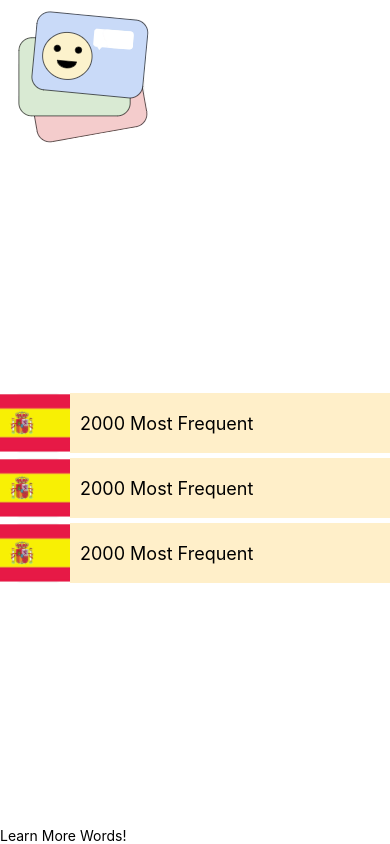
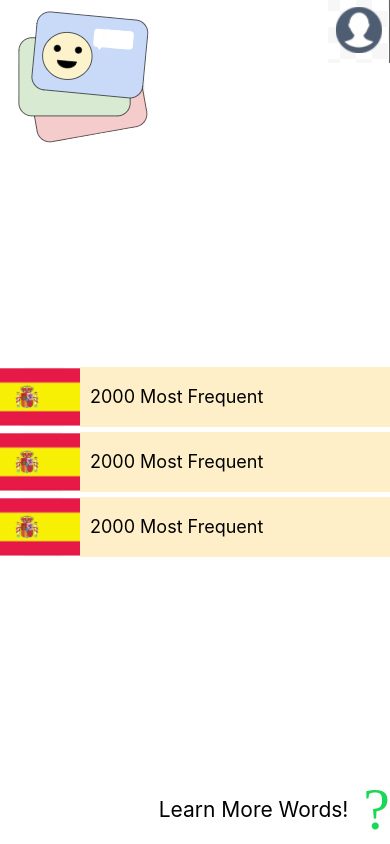
Before and after one commit to sherbo/nativo, a React Native app in the folder frontend/: screen / in a window 390 px wide. Built offline with nearby package versions, Linux system fonts and the light colour scheme.

Commit message:
Rough version of deck list done

```diff
--- /dev/null
+++ b/frontend/components/AddPackButton.js
@@ -0,0 +1,11 @@
+import React from 'react';
+import { StyleSheet, TouchableOpacity } from 'react-native';
+import { Ionicons } from '@expo/vector-icons';
+
+export default function AddPackButton() {
+	return (
+    <TouchableOpacity>
+      <Ionicons name='md-add-circle-outline' size={60} color='#1ad856' />
+    </TouchableOpacity>
+  )
+}
--- a/frontend/components/DeckPreview.js
+++ b/frontend/components/DeckPreview.js
@@ -15,11 +15,12 @@ const styles = StyleSheet.create({
     flexDirection: 'row',
     alignItems: 'center',
     backgroundColor: '#ffefc9',
-    marginBottom: 5
+    marginBottom: 5,
+    width: '100%'
   },
   image: {
     height: 60,
-    width: 70,
+    width: 80,
     marginRight: 10
   }
 })
--- a/frontend/screens/DeckList.js
+++ b/frontend/screens/DeckList.js
@@ -1,28 +1,36 @@
 import React from 'react';
-import { StyleSheet, View, Image, Text } from 'react-native';
+import { StyleSheet, SafeAreaView, View, Image, Text } from 'react-native';
 
 import DeckPreview from '../components/DeckPreview';
+import AddPackButton from '../components/AddPackButton';
 
 export default function DeckList() {
 	return (
-    <View style={styles.container}>
-      <View>
+    <SafeAreaView style={styles.container}>
+      <View style={{flexDirection: 'row', justifyContent: 'space-between'}}>
         <Image source={require('../assets/logo.png')} />
+        <Image source={require('../assets/userAvatar.png')} />
       </View>
-      <View >
+      <View style={styles.deckContainer}>
         <DeckPreview />
         <DeckPreview />
         <DeckPreview />
       </View>
-      <View><Text>Learn More Words!</Text></View>
-    </View>
+      <View style={{flexDirection: 'row', justifyContent: 'flex-end', alignItems: 'center'}}>
+        <Text style={{fontSize: 21, marginRight: 15}}>Learn More Words!</Text>
+        <AddPackButton />
+      </View>
+    </SafeAreaView>
   )
 }
 
 const styles = StyleSheet.create({
   container: {
     flex: 1,
-    justifyContent: 'space-between',
-    alignItems: 'stretch'
+    justifyContent: 'space-between'
+  },
+  deckContainer: {
+    justifyContent: 'center',
+    alignItems: 'center'
   }
 })
--- a/frontend/screens/Login.js
+++ b/frontend/screens/Login.js
@@ -1,5 +1,5 @@
 import React from 'react';
-import { StyleSheet, View, Image } from 'react-native';
+import { StyleSheet, SafeAreaView, View, Image } from 'react-native';
 
 import LoginButton from '../components/LoginButton';
 import EmailForm from '../components/EmailForm';
@@ -14,7 +14,7 @@ export default class Login extends React.Component {
     const { signup, emailLogin } = this.state;
 
     return (
-      <View style={styles.container}>
+      <SafeAreaView style={styles.container}>
         <Image style={styles.logo} source={require('../assets/logo.png')} />
         {(!signup && !emailLogin) && (
           <View style={styles.buttonContainer}>
@@ -36,7 +36,7 @@ export default class Login extends React.Component {
             <LoginButton icon='md-mail' iconColor='white' text='Connect with Email' textColor='white' buttonColor='#d91224' />
           </View>
         )}
-      </View>
+      </SafeAreaView>
     )
   }
 }
```
Also changed, not shown: frontend/assets/userAvatar.png (added).
